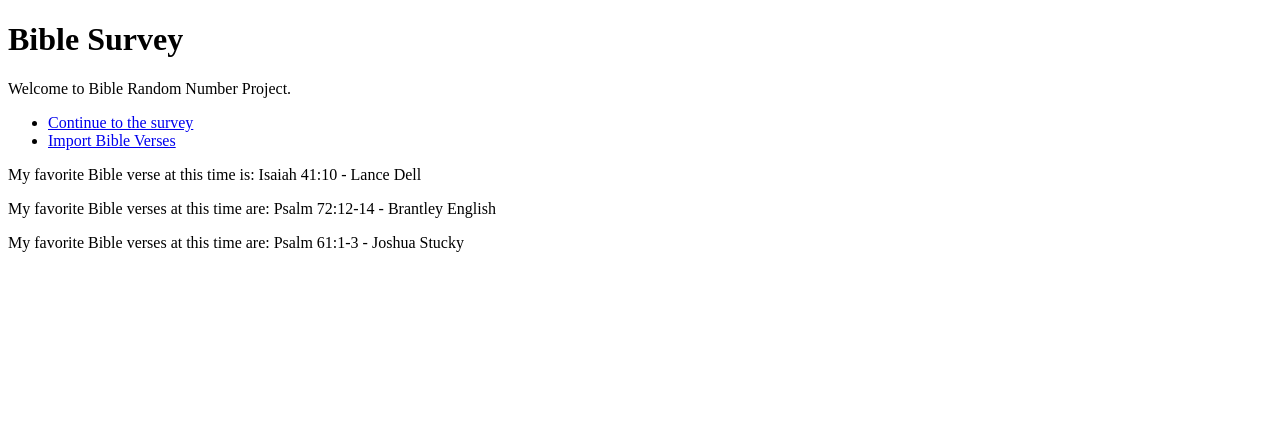
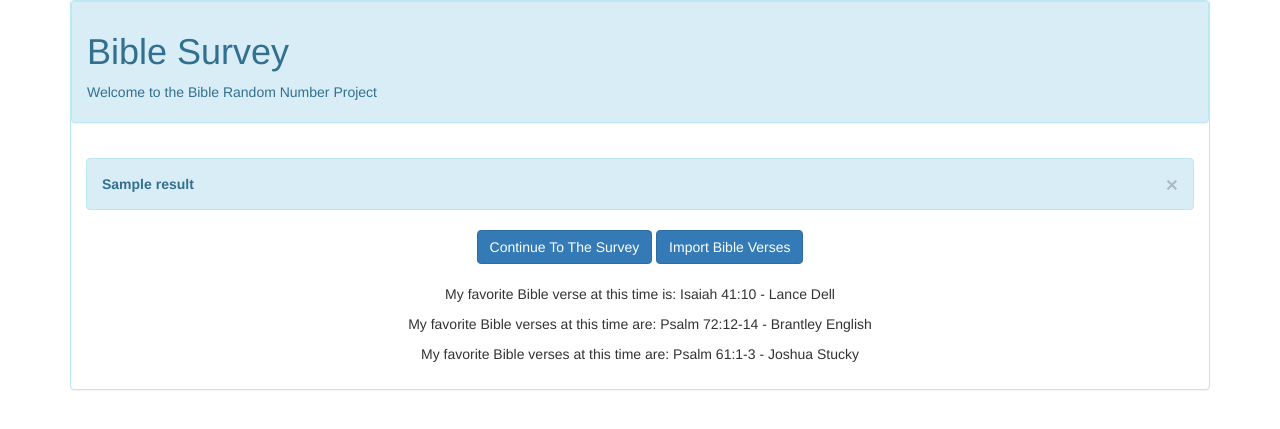
Before and after one commit to hliatuudotedu/biblesurvey, a Django app: template templates/survey/main.html in a window 1280 px wide. Shown: the top 429 px of the page. Run offline with Django 3.2, Linux system fonts and the light colour scheme; the template is opened without the code that fills it: most values are stand-ins (such as "Sample title", 1, 10 or a date in 2020); some libraries are stand-ins or nearby versions.

Commit message:
edit templates

```diff
--- a/templates/base.html
+++ b/templates/base.html
@@ -1,6 +1,11 @@
-  {% load staticfiles %}
-
-  <head>
+<!DOCTYPE html>
+<html lang="en">
+<head>
+    <meta charset="utf-8">
+    <meta http-equiv="X-UA-Compatible" content="IE=edge">
+    <meta name="viewport" content="width=device-width, initial-scale=1">
+    <title>{% block title %}Bible Survey{% endblock %}</title>
+    {% load staticfiles %}
     <link rel="stylesheet" href="https://maxcdn.bootstrapcdn.com/bootstrap/3.3.6/css/bootstrap.min.css">
     <script src="https://ajax.googleapis.com/ajax/libs/jquery/1.12.0/jquery.min.js"></script>
     <script src="http://maxcdn.bootstrapcdn.com/bootstrap/3.3.6/js/bootstrap.min.js"></script>
@@ -19,8 +24,7 @@
             });
         });
     </script>
-
-  </head>
+</head>
 
 <body>
 
--- a/templates/survey/import_bible_verses.html
+++ b/templates/survey/import_bible_verses.html
@@ -7,10 +7,10 @@
 
     <div class="h3">Note: Paste Bible verses here and our program will do magic.</div>
 
-    <form method="POST" action=
-            "{% url 'import_bible_verses' %}">
+    <form method="POST" action="{% url 'import_bible_verses' %}">
         {% csrf_token %}
         {{ form.as_p }}
-        <button type="submit" name="action">Import Them All</button>
+        <button type="submit" class="btn btn-primary" name="action">Import Them All</button>
     </form>
+    <a href="{% url 'main' %}" class="btn btn-danger">Cancel</a>
 {% endblock %}
--- a/templates/survey/main.html
+++ b/templates/survey/main.html
@@ -1,31 +1,28 @@
-<!DOCTYPE html>
-<html lang="en">
-<head>
-    <meta charset="UTF-8">
-    <title>Bible Survey</title>
-</head>
-<body>
-<h1>Bible Survey</h1>
-<p>Welcome to Bible Random Number Project.</p>
-    <ul>
-        <li>
-            <a class = "btn btn-primary text-center"
+{% extends 'base.html' %}
+{% block content %}
+<div class="panel panel-info">
+    <div class="panel panel-heading">
+        <h1>Bible Survey</h1>
+        <p>Welcome to the Bible Random Number Project</p>
+    </div>
+    <div class="panel-body">
+        {% if result %}
+            <div class="alert alert-info">
+                <a href="#" class="close" data-dismiss="alert">&times;</a>
+                <strong>{{ result }}</strong>
+            </div>
+        {% endif %}
+        <div class="text-center">
+            <a class="btn btn-primary"
                href="{% url 'survey_processing' provider_name='group1' survey_name='Bible' %}">
-                Continue to the survey
+                Continue To The Survey
             </a>
-        </li>
-        <li>
-            <a class = "btn btn-primary text-center"
-               href="{% url 'import_bible_verses' %}">
-                Import Bible Verses
-            </a>
-        </li>
-    </ul>
-<p>My favorite Bible verse at this time is: Isaiah 41:10 - Lance Dell</p>
+            <a class="btn btn-primary" href="{% url 'import_bible_verses' %}">Import Bible Verses</a><br><br>
 
-<p>My favorite Bible verses at this time are: Psalm 72:12-14 - Brantley English</p>
-
-<p>My favorite Bible verses at this time are: Psalm 61:1-3 - Joshua Stucky</p>
-
-</body>
-</html>
+            <p>My favorite Bible verse at this time is: Isaiah 41:10 - Lance Dell</p>
+            <p>My favorite Bible verses at this time are: Psalm 72:12-14 - Brantley English</p>
+            <p>My favorite Bible verses at this time are: Psalm 61:1-3 - Joshua Stucky</p>
+        </div>
+    </div>
+</div>
+{% endblock %}
```
Also changed, not shown: survey/views.py (+24 -22 lines), templates/survey/survey_display.html (+4 -8 lines).
